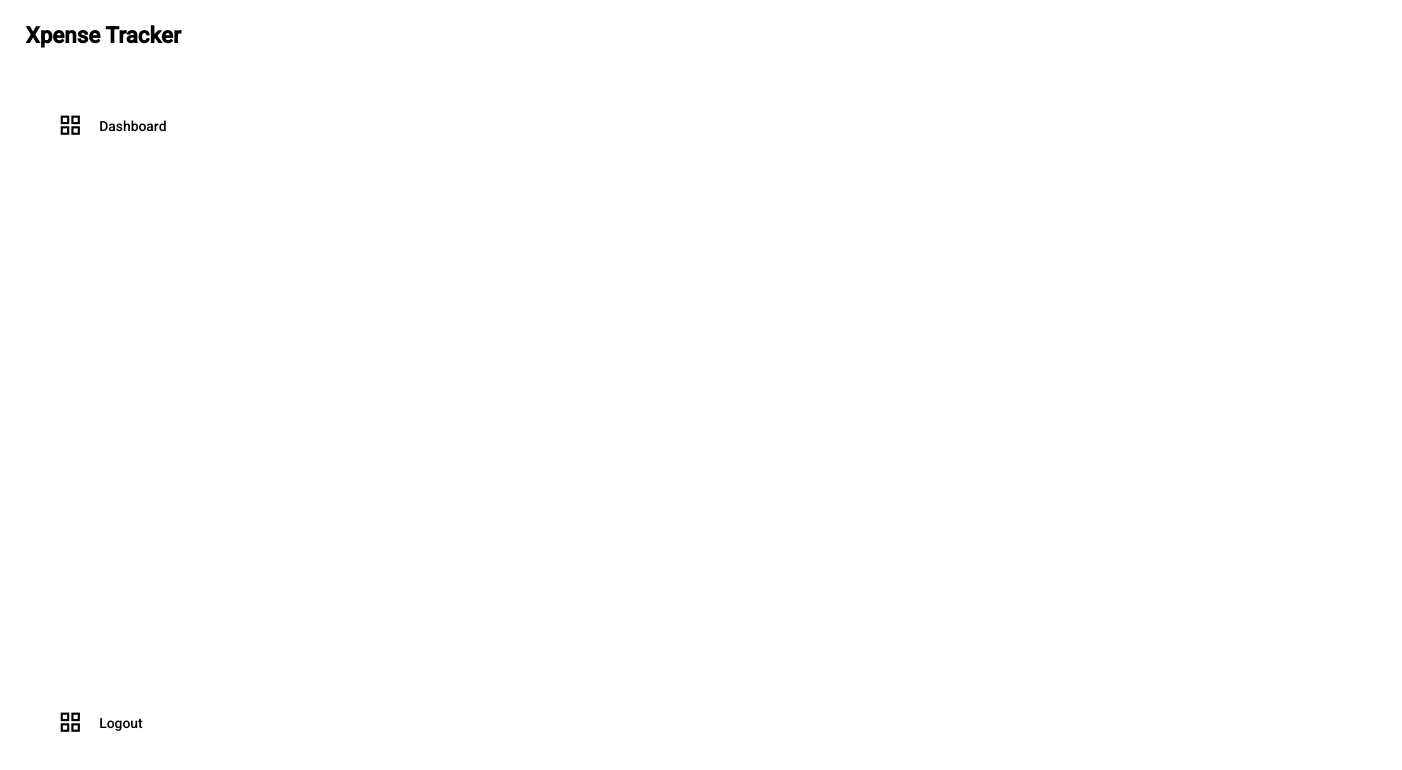
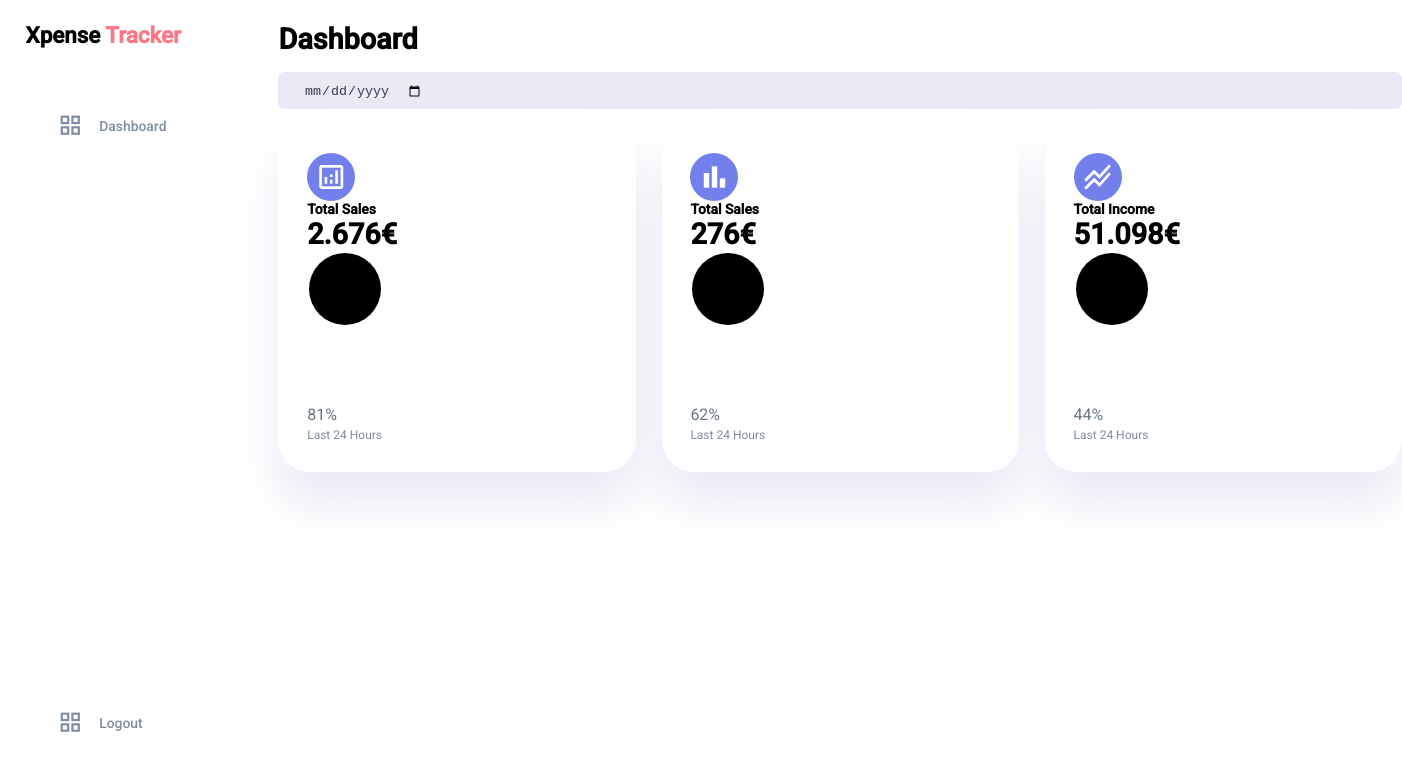
Before and after one commit to tsipiluka/XpenseTracker, an Angular app in the folder XpenseTracker/: page /dashboard in a window 1280 px wide. Shown: the top 770 px of the page, 1402 px wide, since content can reach past the window. Built offline with nearby package versions, Linux system fonts and the light colour scheme.

Commit message:
added standards to global css variables (temporary solution)

```diff
--- a/XpenseTracker/src/app/dashboard/dashboard.component.css
+++ b/XpenseTracker/src/app/dashboard/dashboard.component.css
@@ -24,7 +24,7 @@
     --card-padding: 1.8rem;
     --padding: 1.2rem;
 
-    --box-shadow: 0 2rem 3rem var(--color-light);
+    --box-shadow: 0 2rem 3rem var(--color-light, rgba(132, 139, 200, 0.18));
 }
 
 * {
@@ -47,9 +47,10 @@ body{
     height: 100vh;
     font-family: poppins, sans-serif;
     font-size: 0.88rem;
-    background: var(--color-background);
+    background: var(--color-background, #f6f6f9);
     user-select: none;
     overflow-x: hidden;
+    color: var(--color-dark, #363949);
 }
 
 .container{
@@ -61,7 +62,7 @@ body{
 }
 
 a{
-    color: var(--color-dark);
+    color: var(--color-dark, #363949);
 }
 
 img{
@@ -102,32 +103,32 @@ small {
 }
 
 .text-muted {
-    color: var(--color-info-dark);
+    color: var(--color-info-dark, #7d8da1);
 
 }
 
 p{
-    color: var(--color-dark-variant);
+    color: var(--color-dark-variant, #677483);
 }
 
 b {
-    color: var(--color-dark);
+    color: var(--color-dark, #363949);
 }
 
 .primary {
-    color: var(--color-primary);
+    color: var(--color-primary, #7380ec);
 }
 
 .danger {
-    color: var(--color-danger);
+    color: var(--color-danger, #ff7782);
 }
 
 .success {
-    color: var(--color-success);
+    color: var(--color-success, #41f1b6);
 }
 
 .warning {
-    color: var(--color-warning);
+    color: var(--color-warning, #ffbb55);
 }
 
 aside {
@@ -170,7 +171,7 @@ aside h3 {
 
 aside .sidebar a {
     display: flex;
-    color: var(--color-info-dark);
+    color: var(--color-info-dark, #7d8da1);
     margin-left: 2rem;
     gap: 1rem;
     align-items: center;
@@ -191,8 +192,8 @@ aside .sidebar a:last-child {
 }
 
 aside .sidebar a.active {
-    background: var(--color-light);
-    color: var(--color-primary);
+    background: var(--color-light, rgba(132, 139, 200, 0.18));
+    color: var(--color-primary, #7380ec);
     margin-left: 0;
 }
 
@@ -200,16 +201,16 @@ aside .sidebar a.active:before {
     content: "";
     width: 6px;
     height: 100%;
-    background: var(--color-primary);
+    background: var(--color-primary, #7380ec);
 }
 
 aside .sidebar a.active span {
-    color: var(--color-primary);
+    color: var(--color-primary, #7380ec);
     margin-left: calc(1rem - 3px);
 }
 
 aside .sidebar a:hover {
-    color: var(--color-primary);
+    color: var(--color-primary, #7380ec);
 }
 
 aside .sidebar a:hover span {
@@ -217,9 +218,53 @@ aside .sidebar a:hover span {
 }
 
 aside .sidebar .message-count {
-    background: var(--color-danger);
-    color: var(--color-white);
+    background: var(--color-danger, #ff7782);
+    color: var(--color-white, #fff);
     padding: 2px 10px;
     font-size: 11px;
-    border-radius: var(--border-radius-1);
+    border-radius: var(--border-radius-1, .4rem);
 }
+
+/*------------INSIGHTS-------------*/
+main {
+    margin-top: 1.4rem;
+}
+
+main .date {
+    background: var(--color-light, rgba(132, 139, 200, 0.18));
+    border-radius: var(--border-radius-1, .4rem);
+    margin-top: 1rem;
+    padding: 0.5rem 1.6rem;
+}
+
+main .date input[type="date"] {
+    background: transparent;
+    color: var(--color-dark, #363949);
+}
+
+main .insights {
+    display: grid;
+    grid-template-columns: repeat(3, 1fr);
+    gap: 1.6rem;
+}
+
+main .insights > div {
+    background: var(--color-white, #fff);
+    padding: var(--card-padding, 1.8rem);
+    border-radius: var(--card-border-radius, 2rem);
+    margin-top: 1rem;
+    box-shadow: var(--box-shadow, 0 2rem 3rem var(--color-light, rgba(132, 139, 200, 0.18)));
+    transition: all 300ms ease;
+}
+
+main .insights > div:hover {
+    box-shadow: none;
+}
+
+main .insights > div span {
+    background: var(--color-primary, #7380ec);
+    padding: 0.5rem;
+    border-radius: 50%;
+    color: var(--color-white, #fff);
+    font-size: 2rem;
+}
--- a/XpenseTracker/src/app/dashboard/dashboard.component.html
+++ b/XpenseTracker/src/app/dashboard/dashboard.component.html
@@ -2,6 +2,7 @@
       rel="stylesheet">
 
 <div class="container">
+    <!--BEGIN OF SIDEBAR-->
     <aside>
         <div class="top">
             <div class="logo">
@@ -24,4 +25,78 @@
             <!--ADD NEW SIDEBAR COMPONENTS HERE-->
         </div>
     </aside>
+    <!--END OF SIDEBAR-->
+    <!--BEGIN OF DASHBOARD-->
+    <main>
+        <h1>Dashboard</h1>
+
+        <div class="date">
+            <input type="date">
+        </div>
+
+        <!--BEGIN OF INSIGHTS-->
+        <div class="insights">
+            <!--BEGIN OF SALES-->
+            <div class="sales">
+                <span class="material-icons-outlined">analytics</span>
+                    <div class="middle">
+                        <div class="left">
+                            <h3>Total Sales</h3>
+                            <h1>2.676€</h1>
+                        </div>
+                        <div class="progress">
+                            <svg>
+                                <circle cx="38" cy="38" r="36"></circle>
+                            </svg>
+                            <div class="number">
+                                <p>81%</p>
+                            </div>
+                        </div>
+                    </div>
+                    <small class="text-muted">Last 24 Hours</small>
+            </div>
+        <!--END OF SALES-->
+        <!--BEGIN OF EXPENSES-->
+            <div class="expenses">
+                <span class="material-icons-outlined">bar_chart</span>
+                    <div class="middle">
+                        <div class="left">
+                            <h3>Total Sales</h3>
+                            <h1>276€</h1>
+                        </div>
+                        <div class="progress">
+                            <svg>
+                                <circle cx="38" cy="38" r="36"></circle>
+                            </svg>
+                            <div class="number">
+                                <p>62%</p>
+                            </div>
+                        </div>
+                    </div>
+                    <small class="text-muted">Last 24 Hours</small>
+            </div>
+        <!--END OF EXPENSES-->
+        <!--BEGIN OF INCOME-->
+            <div class="income">
+                <span class="material-icons-outlined">stacked_line_chart</span>
+                    <div class="middle">
+                        <div class="left">
+                            <h3>Total Income</h3>
+                            <h1>51.098€</h1>
+                        </div>
+                        <div class="progress">
+                            <svg>
+                                <circle cx="38" cy="38" r="36"></circle>
+                            </svg>
+                            <div class="number">
+                                <p>44%</p>
+                            </div>
+                        </div>
+                    </div>
+                    <small class="text-muted">Last 24 Hours</small>
+            </div>
+        <!--END OF INCOME-->
+    </div>
+    <!--END OF INSIGHTS-->
+    </main>
 </div>
--- a/XpenseTracker/src/app/dashboard/dashboard.component.ts
+++ b/XpenseTracker/src/app/dashboard/dashboard.component.ts
@@ -3,6 +3,9 @@ import { Component, OnInit } from '@angular/core';
 @Component({
   selector: 'app-dashboard',
   templateUrl: './dashboard.component.html',
+  styles: [
+
+  ],
   styleUrls: ['./dashboard.component.css']
 })
 export class DashboardComponent implements OnInit {
```
